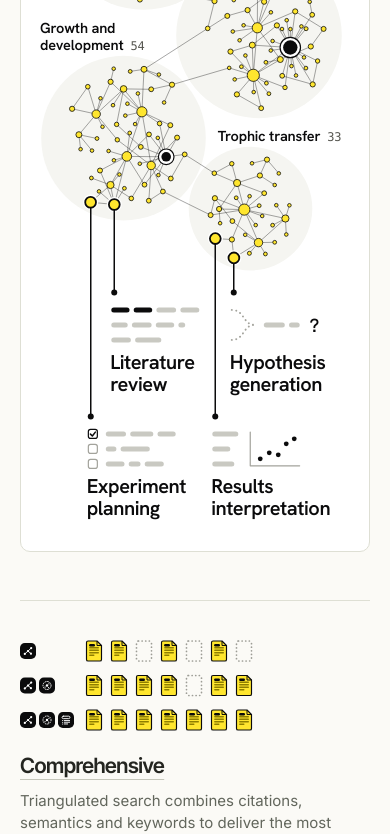
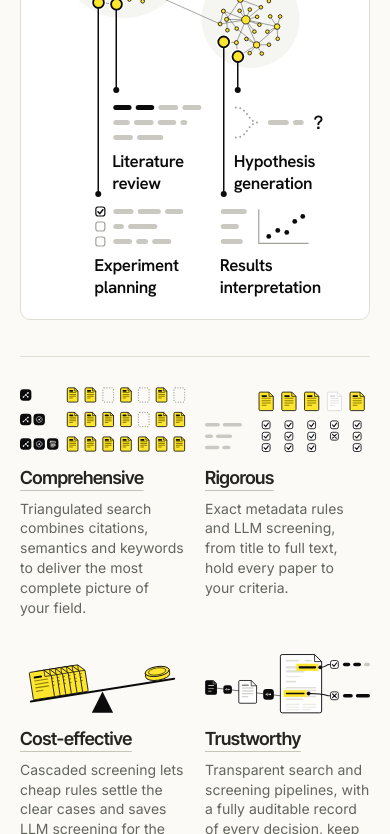
Before and after one commit to COLA-Laboratory/OmniKnowledge, a plain HTML site: page index.html in a window 390 px wide. Shown: the part 1166-2000 px from the top of the page. Drawn offline with Linux system fonts and the light colour scheme.

Commit message:
Compact mobile landing diagrams and preserve desktop layout

```diff
--- a/hero.css
+++ b/hero.css
@@ -2,4 +2,8 @@
    hero.js sets hr-tall on the frame while the tall composition stands in it. */
 .pic .hr-ask{font-size:26px}
 .hero-figure .hr-tall{padding:24px 12px 28px}
-.hero-figure .hr-tall svg{max-width:400px;margin-inline:auto}
+.hero-figure .hr-tall svg{max-width:324px;margin-inline:auto}
+
+.hero-figure .hr-tall .hr-ask{font-size:22px}
+.hero-figure .hr-tall .task{font-size:17px}
+@media(max-width:600px){.hero-figure .hr-tall{padding:18px 12px}}
--- a/hero.js
+++ b/hero.js
@@ -272,13 +272,13 @@
      lines pass it. */
   var TALL = {
     when: window.matchMedia('(max-width: 880px)'),  // the window in which the wide picture's text can no longer be read
-    w: 324, s: 0.42,                                // the picture's width; the map's scale
+    w: 324, s: 0.32,                                // the picture's width; the map's scale
     lx: 13.5, col: 34,                              // the line beside the question; the left edge of the question's text
     x0: 8, x1: 316,                                 // the left and right edges of the cards
     rail: 110.5,                                    // the line through the cards and the beads; the middle of the first topic
-    ch: 80, gap: 62,                                // a card's height; card to card along the line, a bead in the middle
+    ch: 80, gap: 48,                                // a card's height; card to card along the line, a bead in the middle
     at: [110.5, 226, 90.5, 217.5],                  // the middle of each topic's ground, across
-    drop: 124,                                      // from one row of tasks to the next
+    drop: 104,                                      // from one row of tasks to the next
     // the tasks, row by row, and the paper each hangs from: [topic, paper]
     tasks: [
       { name: ['Literature', 'review'], p: [2, 9], row: 0, draw: review },
@@ -298,8 +298,8 @@
    */
   function placeTall() {
     var Z = TALL, S = Z.s, G = MAP.topics.map(function (T) { return ground(T.nodes); });
-    var L = { ask: [48, 79, 110], seeds: 147, shelf: 180.5, papers: [], links: [] };
-    L.sc = { x: Z.x0, y: 216, w: Z.x1 - Z.x0, h: Z.ch };
+    var L = { ask: [40, 66, 92], seeds: 122, shelf: 152.5, papers: [], links: [] };
+    L.sc = { x: Z.x0, y: 188, w: Z.x1 - Z.x0, h: Z.ch };
     L.fc = { x: Z.x0, y: L.sc.y + Z.ch + Z.gap, w: L.sc.w, h: Z.ch + 22 };   // four rows of filters, where the searches take three
     L.found = L.sc.y + Z.ch + Z.gap / 2;
     L.kept = L.fc.y + L.fc.h + Z.gap / 2;
@@ -307,8 +307,8 @@
     L.tip = L.top - 12;
     var at = L.at = Z.at.map(function (cx, t) { return { cx: cx, r: G[t].r * S + PAD }; });
     at[0].cy = L.top + at[0].r;
-    at[2].cy = at[0].cy + at[0].r + 46 + at[2].r;    // a name of two lines between them
-    at[1].cy = at[0].cy + 113;                       // where it meets the first and the third alike
+    at[2].cy = at[0].cy + at[0].r + 38 + at[2].r;    // a name of two lines between them
+    at[1].cy = at[0].cy + 94;                       // where it meets the first and the third alike
     at[3].cy = at[1].cy + at[1].r + 28.5 + at[3].r;  // a name of one line between them
     MAP.topics.forEach(function (T, t) {
       var A = at[t];
--- a/page.css
+++ b/page.css
@@ -94,13 +94,23 @@ h1{font-family:var(--pg-display);font-size:clamp(32px,3.95vw,56px);line-height:1
 }
 @media(max-width:600px){
   .wrap{width:calc(100% - 40px)}
+  html{scroll-padding-top:72px}
+  .nav{height:56px}
+  .brand{font-size:19px;gap:8px}
+  .brand svg{width:25px;height:25px}
   .nav .button{display:none}
-  .hero{padding-top:40px}
-  h1{font-size:38px}
+  .hero{padding-top:28px}
+  h1{font-size:34px;line-height:1.08}
   h1 br.wide{display:none}
-  .hero-aside p{font-size:18px}
-  .sec{padding-top:72px}
-  .sec-h{font-size:32px}
+  .hero-aside p{font-size:16px;line-height:1.45}
+  .hero-figure{margin-top:28px}
+  .sec{padding-top:52px}
+  .sec-head{gap:16px;margin-bottom:24px}
+  .sec-h{font-size:28px;line-height:1.12}
+  .faq{margin-top:52px;padding-top:32px;gap:28px}
+  .faq details{padding:18px 0}
+  .faq summary{font-size:16px;gap:16px}
+  .footer{margin-top:40px;padding-block:24px;gap:12px}
   .sec-p{font-size:16px}
 }
 @media(prefers-reduced-motion:reduce){html{scroll-behavior:auto}.faq details::details-content{transition:none}}
--- a/sections/build.js
+++ b/sections/build.js
@@ -91,7 +91,7 @@
   var FLOW = { h: 10, gap: 20, head: 12, most: 130 }, END = 42.5;
   var FIELD = { pad: 8, h: 22, lead: 15 };
   var WIDE = { ch: 80, pad: 9, gap: 9, top: 40, cross: 62.5, air: 18.5, first: 38 };
-  var NARROW = { narrow: true, vw: 325, cw: 150, ch: 80, pad: 7, gap: 7, top: 40, step: 24, beads: [31, 79], first: 150 };
+  var NARROW = { narrow: true, vw: 325, cw: 150, ch: 72, pad: 5, gap: 7, top: 48, step: 16, beads: [26, 66], first: 122 };
 
   /* what the user set in a filter, as the lines its field shows */
   function lines(x) { return x.prompt || [x.setting || x.query]; }
@@ -127,14 +127,14 @@
    * found under them at the right. Step names and filter names share one size (ba-name).
    */
   function card(id, G, cw) {
-    var kind = kindOf(id), K = KINDS[kind], seed = kind === 'seed', mini = G.narrow, in_ = mini ? 10 : 13, y2 = mini ? 66.5 : 64.5, i;
+    var kind = kindOf(id), K = KINDS[kind], seed = kind === 'seed', mini = G.narrow, in_ = mini ? 10 : 13, y2 = mini ? G.ch - 12.5 : 64.5, i;
     var s = '<rect class="card" x=".5" y=".5" width="' + (cw - 1) + '" height="' + (G.ch - 1) + '" rx="12.5"/>';
     if (seed) for (i = 0; i < 3; i++) s += mini ? OK.paper(17.5 + i * 19, 23, 15, 20, { seed: true }) : OK.paper(21 + i * 20.5, 28, 16, 21, { seed: true });
     else s += mini ? OK.tile(10, 10, 26, kind) : OK.tile(13, 13, 30, kind);
     if (FOUND[id]) s += '<text class="cnt" x="' + (cw - in_) + '" y="' + y2 + '" text-anchor="end">' + fmt(FOUND[id]) + '</text>';
     if (!mini) return s + '<text class="ba-name" x="' + (seed ? 81 : 54) + '" y="34">' + K.name.join(' ') + '</text><text class="note" x="13" y="' + y2 + '">' + K.does + '</text>';
     if (seed) return s + '<text class="ba-name" x="9.5" y="' + y2 + '">' + K.name.join(' ') + '</text>';
-    return s + K.name.map(function (l, k) { return '<text class="ba-name" x="45" y="' + (25 + k * 20) + '">' + l + '</text>'; }).join('');
+    return s + K.name.map(function (l, k) { return '<text class="ba-name" x="45" y="' + (23 + k * 18) + '">' + l + '</text>'; }).join('');
   }
 
   /** Returns the picture's title for one preset: the steps row by row with what each found, then the filters with what each passes on. */
--- a/sections/features.css
+++ b/sections/features.css
@@ -18,3 +18,11 @@
 @media(max-width:1160px){.ft-row{grid-template-columns:1fr 1fr;gap:44px 40px}}
 @media(max-width:800px){.ft-row{gap:40px 28px;margin-top:48px;padding:36px 0}}
 @media(max-width:560px){.ft-row{grid-template-columns:1fr}.ft-pic{margin-bottom:20px}.ft-text{max-width:none}}
+
+@media(max-width:600px){
+  .ft-row{grid-template-columns:repeat(2,minmax(0,1fr));gap:28px 20px;margin-top:36px;padding:28px 0}
+  .ft-pic{margin-bottom:14px}
+  .ft-pic svg{width:100%}
+  .ft-name{font-size:18px}
+  .ft-text{font-size:14px;margin-top:10px}
+}
--- a/sections/knowledge.css
+++ b/sections/knowledge.css
@@ -57,3 +57,8 @@
 .ka-tall .ka-hit{display:none}
 .ka-tall .ka-task[data-on="0"]{display:none}
 .ka-tall .ka-pick{display:flex;flex-wrap:wrap;gap:6px 10px;padding:14px 16px 18px}
+
+.ka-tall .ka-stage{max-width:350px;margin-inline:auto}
+.ka-tall .task{font-size:17px}
+.ka-tall .ka-top,.ka-tall .ka-pick{max-width:382px;margin-inline:auto}
+.ka-tall .k-switch button{min-height:36px}
--- a/sections/knowledge.js
+++ b/sections/knowledge.js
@@ -46,11 +46,11 @@
     cards: [0, 1, 2, 3].map(function (k) { return { x: 32 + k * 308, y: 424, w: 290, h: 232 }; })
   };
   var TALL = {
-    W: 350, H: 876, S: 0.5, rk: 1.2, rmin: 2.1, gap: 8, over: 9, apart: 20, semTop: 34, flip: true, tall: true,
-    map: { x: 10, y: 24, w: 330, h: 566 },
-    at: [{ cx: 113, cy: 128 }, { cx: 236, cy: 274 }, { cx: 113, cy: 414 }, { cx: 242, cy: 512 }],
-    lab: [{ x: 216, y: 44 }, { x: 14, y: 262 }, { x: 222, y: 398 }, { x: 14, y: 534 }],
-    cards: [0, 1, 2, 3].map(function () { return { x: 10, y: 626, w: 330, h: 232 }; })
+    W: 350, H: 730, S: 0.34, rk: 1.2, rmin: 1.8, gap: 7, over: 8, apart: 16, semTop: 30, flip: true, tall: true,
+    map: { x: 10, y: 24, w: 330, h: 440 },
+    at: [{ cx: 100, cy: 110 }, { cx: 247, cy: 211 }, { cx: 100, cy: 316 }, { cx: 247, cy: 400 }],
+    lab: [{ x: 190, y: 44 }, { x: 14, y: 210 }, { x: 190, y: 325 }, { x: 14, y: 425 }],
+    cards: [0, 1, 2, 3].map(function () { return { x: 10, y: 480, w: 330, h: 232 }; })
   };
 
   /** Returns the smallest circle that holds every one of the circles given: { x, y, r }. */
@@ -633,7 +633,8 @@
       G = next;
       if (pic) pic.destroy();
       stage.textContent = ''; pick.textContent = '';
-      frame.classList.remove('ka-tall');
+      // Apply mobile type before measuring labels and their yellow markers.
+      frame.classList.toggle('ka-tall', !!G.tall);
       hits = TASKS.map(function (T, k) {
         var R = G.cards[k], b = OK.h('button', { type: 'button', class: 'ka-hit', 'data-k': k, 'aria-label': OK.DATA.tasks[k] + ': ' + T.ask }, stage);
         b.style.cssText = 'left:' + (R.x / G.W * 100) + '%;top:' + (R.y / G.H * 100) + '%;width:' + (R.w / G.W * 100) + '%;height:' + (R.h / G.H * 100) + '%';
@@ -646,7 +647,6 @@
         return b;
       });
       pic = Picture(G, stage, ui, state.arrived ? state.task : -1);
-      frame.classList.toggle('ka-tall', !!G.tall);
       pressed();
       ui.waiting(!state.arrived);
       if (state.view === 'sem') { var still = OK.still; OK.still = true; pic.view('sem'); OK.still = still; }
--- a/sections/screen.css
+++ b/sections/screen.css
@@ -1,8 +1,8 @@
 /* The Screen section's own marks and type, beside the kit's (kit.css). Prefix: sc-. */
 .sc-pic{padding:0}
 .sc-pic .sc-svg{width:100%;height:auto}
-.sc-pic.sc-stack{padding:22px 12px}
-.sc-pic.sc-stack .sc-svg{max-width:420px;margin-inline:auto}
+.sc-pic.sc-stack{padding:18px 12px}
+.sc-pic.sc-stack .sc-svg{max-width:326px;margin-inline:auto}
 
 .sc-pic .sc-set{font-size:13.5px;font-weight:500;letter-spacing:-.003em;fill:var(--t2)}          /* a filter's setting, in the user's words */
 .sc-pic .sc-n{font-family:var(--mono);font-size:18px;font-weight:500;letter-spacing:-.03em}       /* how many pass a filter */
@@ -22,3 +22,5 @@
 .sc-pic .sc-coin{fill:var(--y);stroke:var(--ink);stroke-width:1.25;stroke-linejoin:round}
 .sc-pic .sc-mint{fill:none;stroke:var(--ink);stroke-width:.9}
 .sc-pic .sc-ghost{fill:var(--paper);stroke:var(--q);stroke-width:1.8;stroke-linecap:round;stroke-dasharray:.1 3.9}
+
+.sc-pic.sc-stack .task{font-size:17px}
--- a/sections/screen.js
+++ b/sections/screen.js
@@ -25,8 +25,8 @@
     return '<text class="' + cls + '" x="' + f(at.x - (at.mid ? 0 : NUDGE[cls] || 0)) + '" y="' + f(at.y + dy) + '"' + (at.mid ? ' text-anchor="middle"' : '') + '>' + s + '</text>';
   }
   /** Returns one counted paper centred on x, y: the kit's icon drawn a size up and scaled, so its lines keep their proportion. */
-  function counted(x, y, o) {
-    return '<g transform="translate(' + f(x) + ' ' + f(y) + ') scale(' + K + ')">' + OK.paper(0, 0, IW / K, IH / K, o) + '</g>';
+  function counted(x, y, o, scale) {
+    return '<g transform="translate(' + f(x) + ' ' + f(y) + ') scale(' + (K * (scale || 1)) + ')">' + OK.paper(0, 0, IW / K, IH / K, o) + '</g>';
   }
   var ruler = null;
   /** Returns the width of a string set in a CSS font. */
@@ -177,26 +177,28 @@
     /* opens a group at filter k when its kind differs from the filter before it */
     function opens(k) { return !k || D.filters[k].model !== D.filters[k - 1].model; }
     if (stack) {
-      var y = 52, LX = 7.5, X = 28;
+      var y = 44, LX = 7.5, X = 28;
       P.dot = { x: LX, y: 15 }; P.intro = { x: X, y: 19.5 };
       for (k = 0; k < N; k++) {
         c = col(k);
         if (opens(k)) {
           var lw = widthOf(SAID[D.filters[k].model], LAB);
           P.groups.push({ k: k, says: SAID[D.filters[k].model], at: { x: X, y: y + 10 }, rule: [X + lw + 12, P.W, y + 5.5] });
-          y += 40;
+          y += 32;
         }
         c.node = { x: LX, y: y + 9, r: 5.5 }; c.name = { x: X, y: y + 16 }; c.set = { x: X, y: y + 36 };
         c.box = { x: X, y: y + 54 };
-        c.cost = { x: X + BW + 44, foot: c.box.y + BH };
-        c.count = { x: X, y: c.box.y + BH + 36 };   // the papers are counted under the icon
-        c.pile = { x: X, y: c.count.y + 14, per: 16, dx: IW + 4 };
-        if (k === N - 1) { c.count.y += 16; c.pile.y += 22; }
-        c.bottom = c.pile.y + Math.ceil(c.n / c.pile.per) * ROW - 4;
+        // Keep the inspected record and its remaining papers side by side.
+        // Only the repeated paper marks shrink; names, settings and counts keep their size.
+        c.cost = { x: X + BW + 16, foot: c.box.y + BH };
+        c.count = { x: 170, y: c.box.y + 14 };
+        c.pile = { x: 170, y: c.count.y + 14, per: 16, dx: (IW + 4) * 0.52, scale: 0.52 };
+        if (k === N - 1) { c.count.y += 18; c.pile.y += 24; }
+        c.bottom = Math.max(c.box.y + BH, c.pile.y + Math.ceil(c.n / c.pile.per) * ROW * c.pile.scale);
         P.cols.push(c);
-        y = c.bottom + 40;
+        y = c.bottom + 26;
       }
-      P.H = y - 40 + 8;
+      P.H = y - 26 + 12;
       return P;
     }
     var HEAD = 50, FOOT = 112, TOP = 126, NAME = TOP + BH + 31, LY = NAME + 22 + SET_LH + 48.5;
@@ -273,15 +275,16 @@
       // the papers that reach this filter, in rows. A slot holds one paper as the filter leaves it: in ink when it
       // passes, pale when it is removed, yellow when it is kept; over a pale or a yellow one lies the ink paper it arrived as
       var rows = Math.ceil(c.n / c.pile.per), last = k === N - 1, lead = c.pile.mid ? Math.floor((c.n - c.pass) / 2) : 0;
-      var px = c.pile.mid ? c.node.x - ((c.n - 1) * c.pile.dx) / 2 : c.pile.x + IW / 2;
+      var scale = c.pile.scale || 1;
+      var px = c.pile.mid ? c.node.x - ((c.n - 1) * c.pile.dx) / 2 : c.pile.x + IW / 2 * scale;
       for (i = 0; i < rows; i++) o.rows.push(g(gTop));
       for (i = 0; i < c.n; i++) {
-        var r = Math.floor(i / c.pile.per), x = px + (i % c.pile.per) * c.pile.dx, y = c.pile.y + IH / 2 + r * ROW;
-        var passes = i >= lead && i < lead + c.pass, slot = { e: g(o.rows[r], counted(x, y, passes ? { kept: last } : { pale: true })), x: x, y: y, row: r };
+        var r = Math.floor(i / c.pile.per), x = px + (i % c.pile.per) * c.pile.dx, y = c.pile.y + (IH / 2 + r * ROW) * scale;
+        var passes = i >= lead && i < lead + c.pass, slot = { e: g(o.rows[r], counted(x, y, passes ? { kept: last } : { pale: true }, scale)), x: x, y: y, row: r };
         o.slots.push(slot);
         if (passes) o.passed.push(slot);
         if (passes && !last) continue;
-        var arrived = g(slot.e, counted(x, y));
+        var arrived = g(slot.e, counted(x, y, null, scale));
         arrived.setAttribute('opacity', 0);
         o.out.push(arrived);
       }
--- a/sections/search.css
+++ b/sections/search.css
@@ -2,7 +2,7 @@
 .sr-h{text-wrap:balance}
 .sr-pic{padding:0}
 .sr-pic svg{width:100%;height:auto}
-.sr-pic.sr-narrow svg{max-width:420px;margin-inline:auto}
+.sr-pic.sr-narrow svg{max-width:348px;margin-inline:auto}
 
 /* a citation followed from one paper to the next: thin, one curve, an open arrowhead */
 .sr-pic .sr-arc{fill:none;stroke:var(--ink);stroke-width:1.15}
@@ -27,3 +27,5 @@
 .sr-pic .sr-sum{font-size:32px;font-weight:600;letter-spacing:-.03em}
 .sr-pic .sr-sum .sr-unit{font-family:var(--disp);font-size:14.5px;font-weight:600;letter-spacing:-.012em;fill:var(--t2)}
 .sr-pic .sr-pour{transform-box:fill-box;transform-origin:50% 0}
+
+.sr-pic.sr-narrow .task{font-size:17px}
--- a/sections/search.js
+++ b/sections/search.js
@@ -46,14 +46,14 @@
    * Returns play(rv, t): lays the reveal over it from time t and returns when it ends.
    */
   function cite(host, B) {
-    var cx = snap(B.x + B.w / 2, SEED[0]), cy = snap(MID, SEED[1]), s = B.w / COLW, gArc = group(host), gPap = group(host), d = { near: [], far: [] };
-    function place(p, size) { return { x: snap(cx + p[0] * s, size[0]), y: snap(cy + p[1], size[1]) }; }
+    var cx = snap(B.x + B.w / 2, SEED[0]), cy = snap(B.compact ? 182 : MID, SEED[1]), s = B.w / COLW, gArc = group(host), gPap = group(host), d = { near: [], far: [] };
+    function place(p, size) { return { x: snap(cx + p[0] * s, size[0]), y: snap(cy + p[1] * (B.compact ? 0.7 : 1), size[1]) }; }
     function arc(from, fromSize, off, to, toSize, side, cls) {
       // a paper that stands at the height the line leaves at is reached by a level line
       var x0 = from.x + side * (fromSize[0] / 2 + 4), x1 = to.x - side * (toSize[0] / 2 + 5.5), y0 = from.y + off, y1 = Math.abs(to.y - y0) < 1.5 ? y0 : to.y;
       return { line: el('path', { d: curve(x0, y0, x1, y1), class: 'sr-arc' + cls, pathLength: 1 }, gArc), head: el('path', { d: head(x1, y1, side), class: 'sr-head' + cls }, gArc) };
     }
-    d.words = TREE.map(function (T) { return note(host, T.side < 0 ? B.x : B.x + B.w, NOTE, T.word, T.side < 0 ? 'start' : 'end'); });
+    d.words = TREE.map(function (T) { return note(host, T.side < 0 ? B.x : B.x + B.w, B.compact ? 66 : NOTE, T.word, T.side < 0 ? 'start' : 'end'); });
     TREE.forEach(function (T) {
       var seed = { x: cx, y: cy }, near = T.near.map(function (p) { return place(p, NEAR); }), kids = near.map(function () { return []; });
       T.far.forEach(function (p) { kids[p[2]].push(place(p, FAR)); });
@@ -117,11 +117,11 @@
    * further from the seed than any paper with a number, and clear of the lines to the papers beyond.
    */
   function fieldOf(B, seed, named, beyond) {
-    var rnd = OK.prng(57), out = [], cols = Math.max(5, Math.round(B.w / 52)), rows = 5, cw = B.w / cols, top = NOTE + 16, ch = (Y1 - top) / rows, r, c;
+    var rnd = OK.prng(57), out = [], cols = Math.max(5, Math.round(B.w / 52)), rows = 5, cw = B.w / cols, top = (B.compact ? 66 : NOTE) + 16, bottom = B.compact ? 278 : Y1, ch = (bottom - top) / rows, r, c;
     for (r = 0; r < rows; r++) for (c = 0; c < cols; c++) {
       var x = B.x + (c + 0.5) * cw + (rnd() - 0.5) * cw * 0.56, y = top + (r + 0.5) * ch + (rnd() - 0.5) * ch * 0.56;
       x = Math.max(B.x + FAR[0] / 2, Math.min(B.x + B.w - FAR[0] / 2, x));
-      y = Math.max(top + FAR[1] / 2, Math.min(Y1 - FAR[1] / 2, y));
+      y = Math.max(top + FAR[1] / 2, Math.min(bottom - FAR[1] / 2, y));
       if (Math.hypot(x - seed.x, y - seed.y) < REACH) continue;
       if (named.some(function (p) { return Math.abs(p.x - x) < 36 && Math.abs(p.y - y) < 42; })) continue;
       if (beyond.some(function (p) { return off(x, y, seed, p) < 26; })) continue;
@@ -132,12 +132,12 @@
   }
   /** Draws semantic search into host, in the column B = { x, w }. Returns play(rv, t), as cite does. */
   function sem(host, B) {
-    var seed = { x: snap(B.x + B.w / 2, SEED[0]), y: snap(MID, SEED[1]) }, d = { taken: [], beyond: [] }, edge = B.w / 2 - FAR[0] / 2 - 1;
+    var seed = { x: snap(B.x + B.w / 2, SEED[0]), y: snap(B.compact ? 182 : MID, SEED[1]) }, d = { taken: [], beyond: [] }, edge = B.w / 2 - FAR[0] / 2 - 1;
     function place(list, size, lim) {
-      return list.map(function (p) { return { x: snap(seed.x + Math.max(-lim, Math.min(lim, p[0])), size[0]), y: snap(seed.y + p[1], size[1]), sim: p[2] }; });
+      return list.map(function (p) { return { x: snap(seed.x + Math.max(-lim, Math.min(lim, p[0])), size[0]), y: snap(seed.y + p[1] * (B.compact ? 0.7 : 1), size[1]), sim: p[2] }; });
     }
     var taken = place(ALIKE, NEAR, 1e3), beyond = place(BEYOND, FAR, edge);   // a narrow column pulls the papers beyond in to its edge
-    d.word = note(host, B.x, NOTE, 'Similarity to the seed');
+    d.word = note(host, B.x, B.compact ? 66 : NOTE, 'Similarity to the seed');
     d.field = group(host, fieldOf(B, seed, taken.concat(beyond), beyond).concat(beyond).map(function (p) { return paper(p.x, p.y, FAR, { pale: true }); }).join('') +
       taken.map(function (p) { return paper(p.x, p.y, NEAR, { pale: true }); }).join(''));
     var lines = group(host), labels = group(host);
@@ -191,20 +191,22 @@
   }
   /** Draws database search into host, in the column B = { x, w }. Returns play(rv, t), as cite does. */
   function db(host, B) {
-    var d = { rows: [] }, gx = B.x + SMALL[0] / 2, gy = GRID.top + SMALL[1] / 2, gw = (GRID.cols - 1) * GRID.dx + SMALL[0];
+    var grid = B.compact ? { cols: 5, rows: 7, dx: 28, dy: 23, top: 112, word: 97 } : GRID;
+    var baseline = B.compact ? 66 : NOTE, bottom = B.compact ? 278 : Y1;
+    var d = { rows: [] }, gx = B.x + SMALL[0] / 2, gy = grid.top + SMALL[1] / 2, gw = (grid.cols - 1) * grid.dx + SMALL[0];
     var mx = B.x + gw + Math.round(40 * B.w / COLW), room = B.x + B.w - (mx + NEAR[0] + 12), s = '', c, r;
     // the query: a lens, the words, a hairline under them
-    d.query = group(host, '<circle class="sr-lens" cx="' + (B.x + 6.5) + '" cy="' + (NOTE - 5.5) + '" r="5"/><path class="sr-lens" d="M' + (B.x + 10.2) + ',' + (NOTE - 1.8) + ' l3.8,3.8"/>');
-    var q = el('text', { x: B.x + 23, y: NOTE, class: 'lab' }, d.query);
+    d.query = group(host, '<circle class="sr-lens" cx="' + (B.x + 6.5) + '" cy="' + (baseline - 5.5) + '" r="5"/><path class="sr-lens" d="M' + (B.x + 10.2) + ',' + (baseline - 1.8) + ' l3.8,3.8"/>');
+    var q = el('text', { x: B.x + 23, y: baseline, class: 'lab' }, d.query);
     QUERY.forEach(function (w, i) { el('tspan', i === 1 ? { class: 'sr-op', dx: 5 } : i ? { dx: 5 } : {}, q, w); });
-    d.rule = el('line', { x1: B.x, x2: B.x + B.w, y1: NOTE + 13.5, y2: NOTE + 13.5, class: 'rule sr-rule', pathLength: 1 }, host);
-    d.words = [note(host, B.x, GRID.word, 'Literature index'), note(host, mx, GRID.word, 'Matches')];
-    for (r = 0; r < GRID.rows; r++) for (c = 0; c < GRID.cols; c++) s += paper(gx + c * GRID.dx, gy + r * GRID.dy, SMALL, { pale: true });
+    d.rule = el('line', { x1: B.x, x2: B.x + B.w, y1: baseline + 13.5, y2: baseline + 13.5, class: 'rule sr-rule', pathLength: 1 }, host);
+    d.words = [note(host, B.x, grid.word, 'Literature index'), note(host, mx, grid.word, 'Matches')];
+    for (r = 0; r < grid.rows; r++) for (c = 0; c < grid.cols; c++) s += paper(gx + c * grid.dx, gy + r * grid.dy, SMALL, { pale: true });
     d.index = group(host, s);
-    var step = (Y1 - GRID.top - NEAR[1]) / (MATCHES.length - 1);   // the matches stand from the index's top to its foot
+    var step = (bottom - grid.top - NEAR[1]) / (MATCHES.length - 1);   // the matches stand from the index's top to its foot
     MATCHES.forEach(function (m, i) {
-      var ix = snap(gx + m.at[0] * GRID.dx, SMALL[0]), iy = snap(gy + m.at[1] * GRID.dy, SMALL[1]);
-      var px = snap(mx + NEAR[0] / 2, NEAR[0]), py = snap(GRID.top + NEAR[1] / 2 + i * step, NEAR[1]), o = { dx: ix - px, dy: iy - py };
+      var ix = snap(gx + m.at[0] * grid.dx, SMALL[0]), iy = snap(gy + m.at[1] * grid.dy, SMALL[1]);
+      var px = snap(mx + NEAR[0] / 2, NEAR[0]), py = snap(grid.top + NEAR[1] / 2 + i * step, NEAR[1]), o = { dx: ix - px, dy: iy - py };
       o.lit = group(host, '<rect class="sr-halo" x="' + f(ix - SMALL[0] / 2 - 3.5) + '" y="' + f(iy - SMALL[1] / 2 - 3.5) + '" width="' + (SMALL[0] + 7) + '" height="' + (SMALL[1] + 7) + '" rx="2.5"/>' + paper(ix, iy, SMALL));
       o.paper = group(host, paper(px, py, NEAR));
       o.text = group(host);
@@ -314,18 +316,19 @@
 
   /** The narrow window: each search its own drawing; then the counts together. */
   function narrow(frame, rv) {
-    var W = 348, X0 = 20, B = { x: X0, w: W - 2 * X0 };
+    var W = 348, X0 = 20, B = { x: X0, w: W - 2 * X0, compact: true };
     D.searches.forEach(function (s) {
-      var svg = picture(frame, W, Y1 + 16, SAYS[s.key]), t = title(svg, B.x, s), play = DRAW[s.key](group(svg), B);
+      var svg = picture(frame, W, 294, SAYS[s.key]), t = title(svg, B.x, s), play = DRAW[s.key](group(svg), B);
+      t.setAttribute('transform', 'translate(0 -16)');
       OK.onArrive(svg, function () { rv.arrive(t, 0); play(rv, 150); });
     });
     var last = picture(frame, W, 100, sums()), d = {};
     // the first band stands on the ground's left edge, as on a wide window; the others in the middle of their thirds
     var third = B.w / 3, list = D.searches.map(function (s, i) { var w = bandWidth(s.found, 100), c = i ? Math.round(B.x + (i + 0.5) * third) : B.x + w / 2; return { x0: c - w / 2, x1: c + w / 2, c: c }; });
     d.heads = list.map(function (b, i) { return group(last, OK.tile(b.c - 11, 12, 22, D.searches[i].key) + '<text x="' + b.c + '" y="54" text-anchor="middle"><tspan class="cnt">' + OK.fmt(D.searches[i].found) + '</tspan><tspan class="note" dx="4">papers</tspan></text>'); });
-    d.ground = el('path', { d: comb(list, 66, 106, B.x, B.x + B.w, 186, R / 2), class: 'ground' }, last);
-    d.total = total(last, W / 2, 157, 'middle');
-    last.setAttribute('viewBox', '0 0 ' + W + ' 214');
+    d.ground = el('path', { d: comb(list, 66, 90, B.x, B.x + B.w, 142, R / 2), class: 'ground' }, last);
+    d.total = total(last, W / 2, 119, 'middle');
+    last.setAttribute('viewBox', '0 0 ' + W + ' 164');
     OK.onArrive(last, function () {
       d.heads.forEach(function (g, i) { rv.arrive(g, i * 110); });
       rv.fade(d.ground, 250, 480); rv.arrive(d.total, 560, 480);
```
Also changed, not shown: index.html (+12 -12 lines), sections/build.css (+9 -1 lines), README.md.
